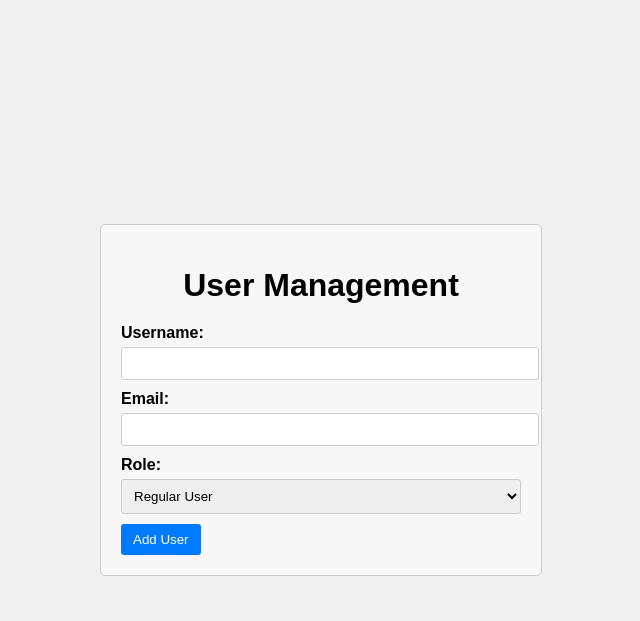
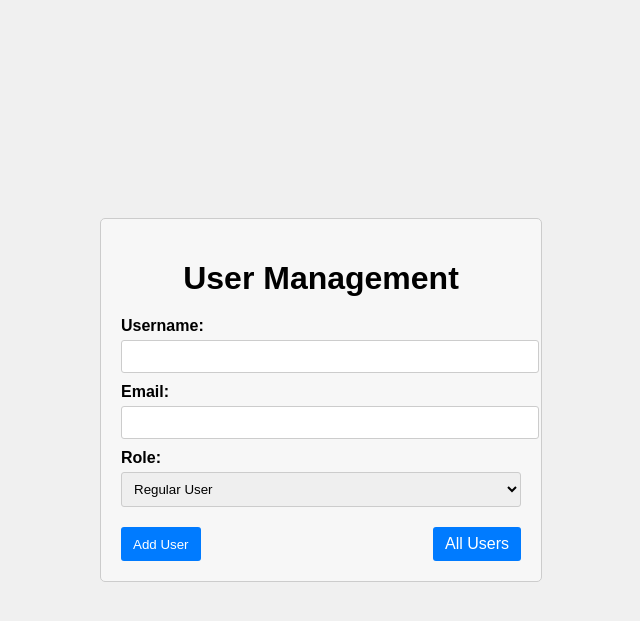
Before and after one commit to Marina-yoya/User-Management-System, a PHP site: page /userPage.php in a window 1280 px wide. Shown: the top 621 px of the page, without its empty margins (319-959 px from the left). Run offline with PHP 8.4, Linux system fonts and the light colour scheme.

Commit message:
user management with navigation buttons

```diff
--- a/styles.css
+++ b/styles.css
@@ -7,6 +7,7 @@ body {
     margin: 0;
     background-color: #f0f0f0;
 }
+
 .container {
     width: 400px;
     padding: 20px;
@@ -14,11 +15,13 @@ body {
     border-radius: 5px;
     background-color: #f7f7f7;
 }
+
 label {
     display: block;
     margin-bottom: 5px;
     font-weight: bold;
 }
+
 input[type="text"] {
     width: 100%;
     padding: 8px;
@@ -26,6 +29,7 @@ input[type="text"] {
     border: 1px solid #ccc;
     border-radius: 3px;
 }
+
 button {
     padding: 8px 12px;
     background-color: #007bff;
@@ -35,6 +39,28 @@ button {
     cursor: pointer;
 }
 
+.button-container {
+    display: flex;
+    justify-content: space-between;
+    margin-top: 10px;
+}
+
+.users {
+    padding: 8px 12px;
+    background-color: #007bff;
+    color: #fff;
+    border: none;
+    border-radius: 3px;
+    cursor: pointer;
+    text-decoration: none;
+}
+
+.user-row {
+    display: flex;
+    justify-content: space-between;
+    align-items: center;
+    margin-bottom: 10px;
+}
 
 select {
     width: 100%;
@@ -70,7 +96,8 @@ table {
     border-collapse: collapse;
 }
 
-th, td {
+th,
+td {
     border: 1px solid #ccc;
     padding: 8px;
     text-align: left;
--- a/userPage.php
+++ b/userPage.php
@@ -1,14 +1,15 @@
-
 <?php
 require_once 'userManagement.php';
 ?>
 
 <!DOCTYPE html>
 <html>
+
 <head>
     <title>User Management</title>
     <link rel="stylesheet" type="text/css" href="styles.css">
 </head>
+
 <body>
     <div class="container">
         <h1>User Management</h1>
@@ -24,12 +25,19 @@ require_once 'userManagement.php';
                 <option value="regular">Regular User</option>
                 <option value="admin">Admin</option>
             </select>
+            <div class="button-container">
+                <button class="users" type="submit" name="add_user">Add User</button>
+                <a href="allUsers.php" class="users">All Users</a>
+            </div>
 
-            <button type="submit" name="add_user">Add User</button>
         </form>
+
         <?php if (isset($message)) { ?>
-            <p><?php echo $message; ?></p>
+            <p>
+                <?php echo $message; ?>
+            </p>
         <?php } ?>
     </div>
 </body>
+
 </html>
```
Also changed, not shown: allUsers.php (+8 -9 lines), editUser.php (+0 -28 lines), userManagement.php (+40 -0 lines).
